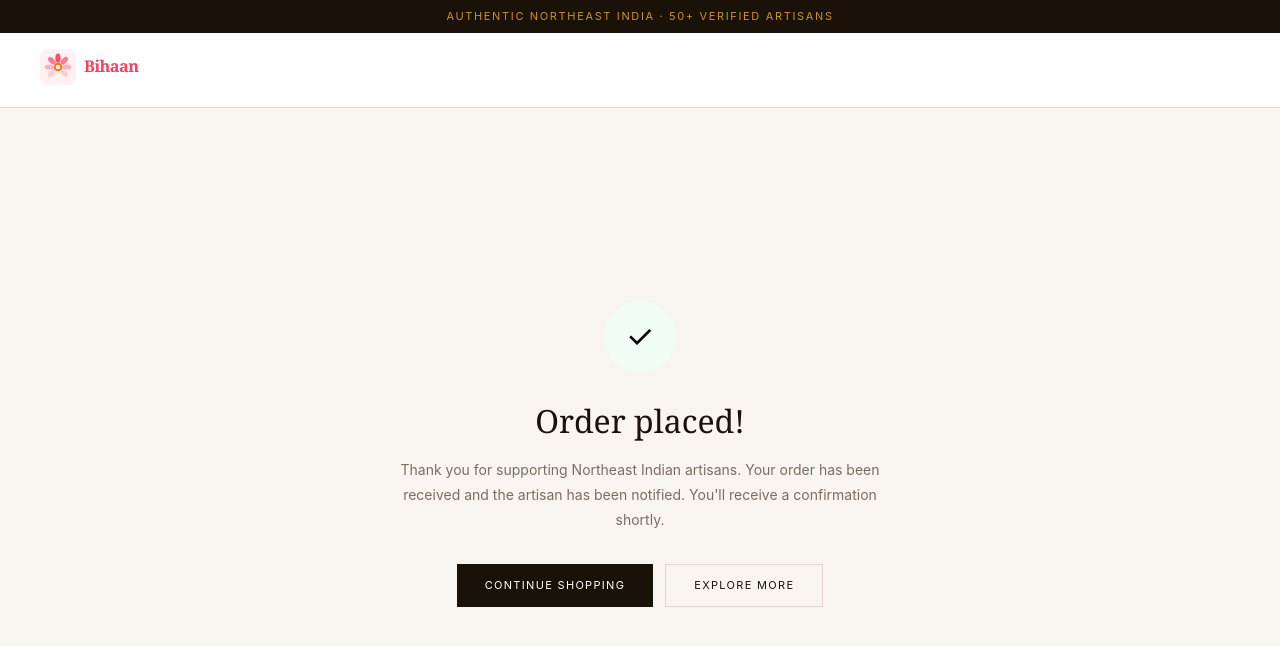
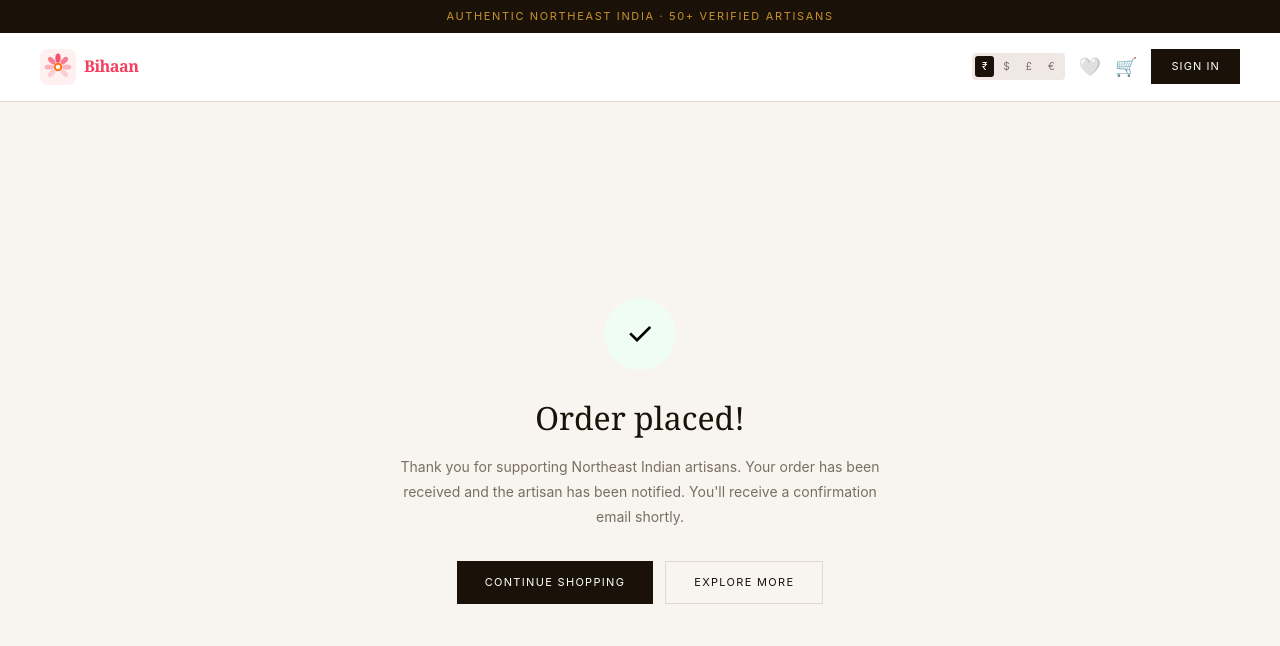
Before and after one commit to biki97/bihaan, a React (Vite) app: page /order-success in a window 1280 px wide. Shown: the top 646 px of the page. Built offline with nearby package versions, Linux system fonts and the light colour scheme; no server answers.

Commit message:
fix: consistent navbar with currency and wishlist across all buyer pages

```diff
--- a/src/pages/buyer/Cart.jsx
+++ b/src/pages/buyer/Cart.jsx
@@ -1,6 +1,8 @@
 import { useNavigate } from 'react-router-dom'
-import { useCart } from '../../context/CartContext'
-import { useAuth } from '../../context/AuthContext'
+import { useCart }     from '../../context/CartContext'
+import { useAuth }     from '../../context/AuthContext'
+import { useWishlist } from '../../context/WishlistContext'
+import { useCurrency } from '../../context/CurrencyContext'
 import Logo from '../../components/Logo'
 
 const S = {
@@ -10,10 +12,25 @@ const S = {
   sans: "'Inter', system-ui, sans-serif",
 }
 
+function CurrencyToggle() {
+  const { currency, setCurrency } = useCurrency()
+  return (
+    <div style={{ display: 'flex', gap: '2px', background: '#f0e8e4', borderRadius: '4px', padding: '3px' }}>
+      {['INR','USD','GBP','EUR'].map(c => (
+        <button key={c} onClick={() => setCurrency(c)}
+          style={{ padding: '3px 7px', fontSize: '10px', border: 'none', cursor: 'pointer', fontFamily: S.sans, borderRadius: '3px', background: currency === c ? S.dark : 'transparent', color: currency === c ? '#fff' : S.muted, transition: 'all .15s' }}>
+          {c === 'INR' ? '₹' : c === 'USD' ? '$' : c === 'GBP' ? '£' : '€'}
+        </button>
+      ))}
+    </div>
+  )
+}
+
 export default function Cart() {
   const navigate = useNavigate()
   const { cart, removeFromCart, updateQty, totalItems, totalAmount } = useCart()
-  const { user, role, signOut } = useAuth()
+  const { user, role, signOut }   = useAuth()
+  const { wishlist }               = useWishlist()
 
   return (
     <div style={{ background: S.bg, fontFamily: S.sans, minHeight: '100vh' }}>
@@ -38,6 +55,14 @@ export default function Cart() {
           ))}
         </div>
         <div style={{ display: 'flex', alignItems: 'center', gap: '16px' }}>
+          {/* Currency + Wishlist + Cart */}
+          <CurrencyToggle />
+          <span onClick={() => navigate('/wishlist')} style={{ fontSize: '18px', cursor: 'pointer', position: 'relative' }}>
+            🤍
+            {wishlist.length > 0 && (
+              <span style={{ position: 'absolute', top: '-8px', right: '-10px', background: S.accent, color: '#fff', fontSize: '9px', width: '16px', height: '16px', borderRadius: '50%', display: 'flex', alignItems: 'center', justifyContent: 'center', fontFamily: S.sans }}>{wishlist.length}</span>
+            )}
+          </span>
           {/* Cart icon with count */}
           <span onClick={() => navigate('/cart')}
             style={{ fontSize: '18px', cursor: 'pointer', position: 'relative' }}>
--- a/src/pages/buyer/Checkout.jsx
+++ b/src/pages/buyer/Checkout.jsx
@@ -1,8 +1,10 @@
 import { useState } from 'react'
 import { useNavigate } from 'react-router-dom'
-import { useCart } from '../../context/CartContext'
-import { useAuth } from '../../context/AuthContext'
-import { supabase } from '../../lib/supabase'
+import { useCart }     from '../../context/CartContext'
+import { useAuth }     from '../../context/AuthContext'
+import { useWishlist } from '../../context/WishlistContext'
+import { useCurrency } from '../../context/CurrencyContext'
+import { supabase }    from '../../lib/supabase'
 import Logo from '../../components/Logo'
 
 const S = {
@@ -12,10 +14,25 @@ const S = {
   sans: "'Inter', system-ui, sans-serif",
 }
 
+function CurrencyToggle() {
+  const { currency, setCurrency } = useCurrency()
+  return (
+    <div style={{ display: 'flex', gap: '2px', background: '#f0e8e4', borderRadius: '4px', padding: '3px' }}>
+      {['INR','USD','GBP','EUR'].map(c => (
+        <button key={c} onClick={() => setCurrency(c)}
+          style={{ padding: '3px 7px', fontSize: '10px', border: 'none', cursor: 'pointer', fontFamily: S.sans, borderRadius: '3px', background: currency === c ? S.dark : 'transparent', color: currency === c ? '#fff' : S.muted, transition: 'all .15s' }}>
+          {c === 'INR' ? '₹' : c === 'USD' ? '$' : c === 'GBP' ? '£' : '€'}
+        </button>
+      ))}
+    </div>
+  )
+}
+
 export default function Checkout() {
   const navigate                         = useNavigate()
   const { cart, totalAmount, clearCart } = useCart()
-  const { user }                         = useAuth()
+  const { user, role, signOut }           = useAuth()
+  const { wishlist }                     = useWishlist()
   const [loading, setLoading]            = useState(false)
   const [form,    setForm]               = useState({
     name: '', phone: '', address: '',
@@ -148,13 +165,24 @@ export default function Checkout() {
         <div onClick={() => navigate('/')} style={{ cursor: 'pointer' }}>
           <Logo size={36} showText={true} />
         </div>
-        <p style={{ fontSize: '12px', letterSpacing: '.15em', color: S.muted, fontFamily: S.sans }}>
-          🔒 SECURE CHECKOUT
-        </p>
-        <button onClick={() => navigate('/cart')}
-          style={{ fontSize: '11px', letterSpacing: '.1em', color: S.muted, background: 'transparent', border: 'none', cursor: 'pointer', fontFamily: S.sans }}>
-          ← BACK TO CART
-        </button>
+        <p style={{ fontSize: '12px', letterSpacing: '.15em', color: S.muted, fontFamily: S.sans }}>🔒 SECURE CHECKOUT</p>
+        <div style={{ display: 'flex', alignItems: 'center', gap: '14px' }}>
+          <CurrencyToggle />
+          <span onClick={() => navigate('/wishlist')} style={{ fontSize: '18px', cursor: 'pointer', position: 'relative' }}>
+            🤍
+            {wishlist.length > 0 && <span style={{ position: 'absolute', top: '-8px', right: '-10px', background: S.accent, color: '#fff', fontSize: '9px', width: '16px', height: '16px', borderRadius: '50%', display: 'flex', alignItems: 'center', justifyContent: 'center', fontFamily: S.sans }}>{wishlist.length}</span>}
+          </span>
+          {user ? (
+            <div style={{ display: 'flex', alignItems: 'center', gap: '10px' }}>
+              <span style={{ fontSize: '12px', color: S.muted, fontFamily: S.sans }}>{user.email?.split('@')[0] || user.phone}</span>
+              {role === 'seller' && <span onClick={() => navigate('/seller/dashboard')} style={{ fontSize: '11px', color: S.accent, cursor: 'pointer', fontFamily: S.sans, letterSpacing: '.08em' }}>MY DASHBOARD</span>}
+              {user?.email === 'bikidutta319@gmail.com' && <span onClick={() => navigate('/admin')} style={{ fontSize: '11px', color: S.gold, cursor: 'pointer', fontFamily: S.sans, letterSpacing: '.08em' }}>ADMIN ⚙️</span>}
+              <button onClick={() => navigate('/cart')} style={{ fontSize: '11px', letterSpacing: '.08em', color: S.muted, background: 'transparent', border: 'none', cursor: 'pointer', fontFamily: S.sans }}>← CART</button>
+            </div>
+          ) : (
+            <button onClick={() => navigate('/cart')} style={{ fontSize: '11px', letterSpacing: '.1em', color: S.muted, background: 'transparent', border: 'none', cursor: 'pointer', fontFamily: S.sans }}>← BACK TO CART</button>
+          )}
+        </div>
       </nav>
 
       <div style={{ padding: '14px 40px', background: S.white, borderBottom: `1px solid ${S.border}` }}>
--- a/src/pages/buyer/OrderSuccess.jsx
+++ b/src/pages/buyer/OrderSuccess.jsx
@@ -1,5 +1,9 @@
 import { useNavigate } from 'react-router-dom'
 import Logo from '../../components/Logo'
+import { useAuth }     from '../../context/AuthContext'
+import { useCart }     from '../../context/CartContext'
+import { useWishlist } from '../../context/WishlistContext'
+import { useCurrency } from '../../context/CurrencyContext'
 
 const S = {
   bg: '#f8f4ef', white: '#ffffff', dark: '#1a1208',
@@ -8,8 +12,25 @@ const S = {
   sans: "'Inter', system-ui, sans-serif",
 }
 
+function CurrencyToggle() {
+  const { currency, setCurrency } = useCurrency()
+  return (
+    <div style={{ display: 'flex', gap: '2px', background: '#f0e8e4', borderRadius: '4px', padding: '3px' }}>
+      {['INR','USD','GBP','EUR'].map(c => (
+        <button key={c} onClick={() => setCurrency(c)}
+          style={{ padding: '3px 7px', fontSize: '10px', border: 'none', cursor: 'pointer', fontFamily: S.sans, borderRadius: '3px', background: currency === c ? S.dark : 'transparent', color: currency === c ? '#fff' : S.muted, transition: 'all .15s' }}>
+          {c === 'INR' ? '₹' : c === 'USD' ? '$' : c === 'GBP' ? '£' : '€'}
+        </button>
+      ))}
+    </div>
+  )
+}
+
 export default function OrderSuccess() {
-  const navigate = useNavigate()
+  const navigate           = useNavigate()
+  const { user, role, signOut } = useAuth()
+  const { totalItems }     = useCart()
+  const { wishlist }       = useWishlist()
 
   return (
     <div style={{ background: S.bg, minHeight: '100vh', display: 'flex', flexDirection: 'column', fontFamily: S.sans }}>
@@ -18,9 +39,63 @@ export default function OrderSuccess() {
         AUTHENTIC NORTHEAST INDIA · 50+ VERIFIED ARTISANS
       </div>
 
-      <nav style={{ background: S.white, borderBottom: `1px solid ${S.border}`, padding: '16px 40px' }}>
-        <div onClick={() => navigate('/')} style={{ cursor: 'pointer', display: 'inline-block' }}>
+      <nav style={{ background: S.white, borderBottom: `1px solid ${S.border}`, padding: '16px 40px', display: 'flex', alignItems: 'center', justifyContent: 'space-between' }}>
+        <div onClick={() => navigate('/')} style={{ cursor: 'pointer' }}>
           <Logo size={36} showText={true} />
+        </div>
+
+        <div style={{ display: 'flex', alignItems: 'center', gap: '14px' }}>
+          <CurrencyToggle />
+
+          {/* Wishlist */}
+          <span onClick={() => navigate('/wishlist')} style={{ fontSize: '18px', cursor: 'pointer', position: 'relative' }}>
+            🤍
+            {wishlist.length > 0 && (
+              <span style={{ position: 'absolute', top: '-8px', right: '-10px', background: S.accent, color: '#fff', fontSize: '9px', width: '16px', height: '16px', borderRadius: '50%', display: 'flex', alignItems: 'center', justifyContent: 'center', fontFamily: S.sans }}>
+                {wishlist.length}
+              </span>
+            )}
+          </span>
+
+          {/* Cart */}
+          <span onClick={() => navigate('/cart')} style={{ fontSize: '18px', cursor: 'pointer', position: 'relative' }}>
+            🛒
+            {totalItems > 0 && (
+              <span style={{ position: 'absolute', top: '-8px', right: '-10px', background: S.accent, color: '#fff', fontSize: '9px', width: '16px', height: '16px', borderRadius: '50%', display: 'flex', alignItems: 'center', justifyContent: 'center', fontFamily: S.sans }}>
+                {totalItems}
+              </span>
+            )}
+          </span>
+
+          {/* Auth */}
+          {user ? (
+            <div style={{ display: 'flex', alignItems: 'center', gap: '10px' }}>
+              <span style={{ fontSize: '12px', color: S.muted, fontFamily: S.sans }}>
+                {user.email?.split('@')[0] || user.phone}
+              </span>
+              {role === 'seller' && (
+                <span onClick={() => navigate('/seller/dashboard')}
+                  style={{ fontSize: '11px', color: S.accent, cursor: 'pointer', fontFamily: S.sans, letterSpacing: '.08em' }}>
+                  MY DASHBOARD
+                </span>
+              )}
+              {user?.email === 'bikidutta319@gmail.com' && (
+                <span onClick={() => navigate('/admin')}
+                  style={{ fontSize: '11px', color: S.gold, cursor: 'pointer', fontFamily: S.sans, letterSpacing: '.08em' }}>
+                  ADMIN ⚙️
+                </span>
+              )}
+              <button onClick={signOut}
+                style={{ fontSize: '11px', letterSpacing: '.08em', color: S.accent, background: 'transparent', border: `1px solid ${S.accent}`, padding: '7px 12px', cursor: 'pointer', fontFamily: S.sans }}>
+                SIGN OUT
+              </button>
+            </div>
+          ) : (
+            <button onClick={() => navigate('/login')}
+              style={{ background: S.dark, color: '#fff', fontSize: '11px', letterSpacing: '.1em', padding: '9px 20px', border: 'none', cursor: 'pointer', fontFamily: S.sans }}>
+              SIGN IN
+            </button>
+          )}
         </div>
       </nav>
 
@@ -35,7 +110,7 @@ export default function OrderSuccess() {
             Order placed!
           </h1>
           <p style={{ fontSize: '14px', color: S.muted, lineHeight: 1.8, marginBottom: '32px', fontFamily: S.sans }}>
-            Thank you for supporting Northeast Indian artisans. Your order has been received and the artisan has been notified. You'll receive a confirmation shortly.
+            Thank you for supporting Northeast Indian artisans. Your order has been received and the artisan has been notified. You'll receive a confirmation email shortly.
           </p>
 
           <div style={{ display: 'flex', gap: '12px', justifyContent: 'center' }}>
--- a/src/pages/buyer/Wishlist.jsx
+++ b/src/pages/buyer/Wishlist.jsx
@@ -10,6 +10,20 @@ const S = {
   accent: '#8b2500', gold: '#c9922a', muted: '#7a6e62',
   border: '#e2d8ce', serif: "'Playfair Display', Georgia, serif",
   sans: "'Inter', system-ui, sans-serif",
+}
+
+function CurrencyToggle() {
+  const { currency, setCurrency } = useCurrency()
+  return (
+    <div style={{ display: 'flex', gap: '2px', background: '#f0e8e4', borderRadius: '4px', padding: '3px' }}>
+      {['INR','USD','GBP','EUR'].map(c => (
+        <button key={c} onClick={() => setCurrency(c)}
+          style={{ padding: '3px 7px', fontSize: '10px', border: 'none', cursor: 'pointer', fontFamily: S.sans, borderRadius: '3px', background: currency === c ? S.dark : 'transparent', color: currency === c ? '#fff' : S.muted, transition: 'all .15s' }}>
+          {c === 'INR' ? '₹' : c === 'USD' ? '$' : c === 'GBP' ? '£' : '€'}
+        </button>
+      ))}
+    </div>
+  )
 }
 
 export default function Wishlist() {
@@ -34,7 +48,8 @@ export default function Wishlist() {
               style={{ fontSize: '13px', color: S.muted, letterSpacing: '.05em', cursor: 'pointer', fontFamily: S.sans }}>{item}</span>
           ))}
         </div>
-        <div style={{ display: 'flex', alignItems: 'center', gap: '16px' }}>
+        <div style={{ display: 'flex', alignItems: 'center', gap: '14px' }}>
+          <CurrencyToggle />
           <span onClick={() => navigate('/wishlist')} style={{ fontSize: '18px', cursor: 'pointer', position: 'relative' }}>
             ❤️
             {wishlist.length > 0 && (
```
